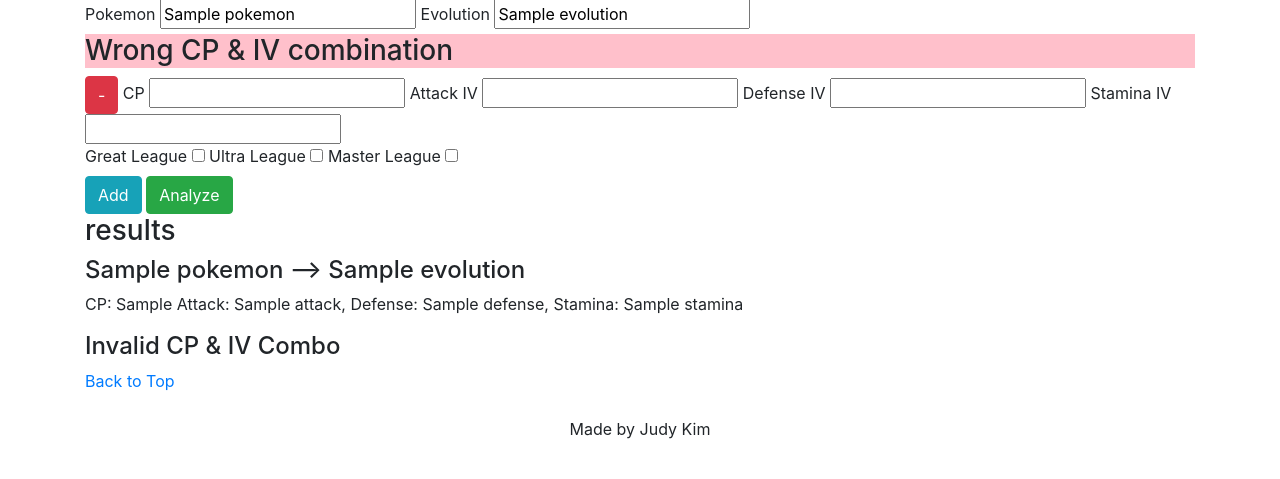
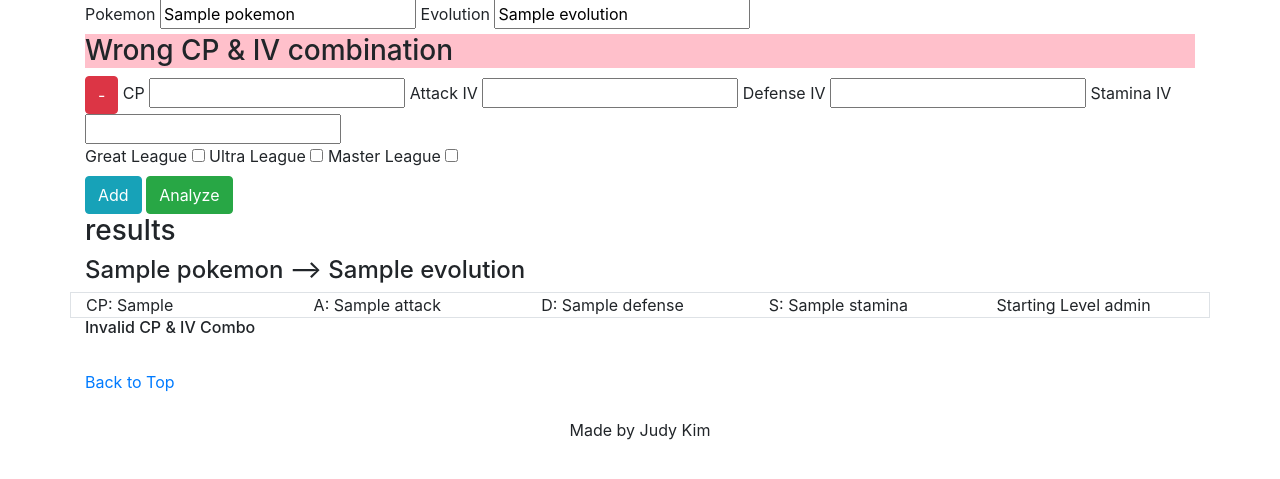
Before and after one commit to kimjudyh/pogo_pvp_fullstack, a Django app: template pvp_app/templates/home.html in a window 1280 px wide. Shown: the part 141-620 px from the top of the page. Run offline with Django 3.2, Linux system fonts and the light colour scheme; the template is opened without the code that fills it: most values are stand-ins (such as "Sample title", 1, 10 or a date in 2020); some libraries are stand-ins or nearby versions.

Commit message:
organized results into tables

```diff
--- a/pvp_app/templates/home.html
+++ b/pvp_app/templates/home.html
@@ -89,48 +89,72 @@
     {% if pokemon %}
       <h4>{{ pokemon }} --> {{ evolution }}</h4>
       {% for result in results %}
-        <p>
-          CP: {{ result.inputs.cp }} Attack: {{ result.inputs.attack }}, Defense: {{ result.inputs.defense }}, Stamina: {{ result.inputs.stamina }}
-        </p>
+        <div class="row border">
+          <div class="col">CP: {{ result.inputs.cp }}</div>
+          <div class="col">A: {{ result.inputs.attack }}</div>
+          <div class="col">D: {{ result.inputs.defense }}</div>
+          <div class="col">S: {{ result.inputs.stamina}}</div>
+          <div class="col">Starting Level {{ result.power_up.GL.starting_level }}</div>
+        </div>
+        <!-- <div class="row border">
+          <div class="col">{{ result.inputs.cp }}</div>
+          <div class="col">{{ result.inputs.attack }}</div>
+          <div class="col">{{ result.inputs.defense }}</div>
+          <div class="col">{{ result.inputs.stamina }}</div>
+          <div class="col">{{ result.power_up.GL.starting_level }}</div>
+        </div> -->
         {% if not result.inputs.is_valid %}
-          <h4>Invalid CP & IV Combo</h4>
+          <h6>Invalid CP & IV Combo</h4>
         {% else %}
+          <div class="row border">
+            <div class="col">League</div>
+            <div class="col">Rank</div>
+            <div class="col">Best CP</div>
+            <div class="col">Best Level</div>
+            <div class="col">Starting CP</div>
+            <div class="col">Power Ups</div>
+            <div class="col">Stardust</div>
+            <div class="col">Candy</div>
+          </div>
           {% if analyze_GL %}
-          {{analyze_GL}}
-            <p>
-              GL rank: {{ result.stats.GL.rank }}
-            </p>
-            <p>
-              stat product: {{ result.stats.GL.stat_product }}
-            </p>
-            <p>% of Max: {{ result.stats.GL.percent_of_max }}</p>
-            <p>cp 1500: {{ result.power_up.GL.cp_1500  }}</p>
-            <p>power ups: {{ result.power_up.GL.power_up_count }}</p>
-            <br/>
+          <div class="row border">
+            <div class="col">GL</div>
+            <div class="col">{{ result.stats.GL.rank }}</div>
+            <div class="col">{{ result.power_up.GL.cp_1500 }}</div>
+            <div class="col">{{ result.power_up.GL.level_1500 }}</div>
+            <div class="col">{{ result.power_up.GL.starting_cp }}</div>
+            <div class="col">{{ result.power_up.GL.power_up_count }}</div>
+            <div class="col">{{ result.power_up.GL.stardust_cost }}</div>
+            <div class="col">{{ result.power_up.GL.candy_cost }}</div>
+          </div>
           {% endif %}
           {% if analyze_UL %}
-          {{analyze_UL}}
-            <p>
-              UL rank: {{ result.stats.UL.rank }}
-            </p>
-            <p>
-              stat product: {{ result.stats.UL.stat_product }}
-            </p>
-            <p>
-              cp 2500: {{ result.power_up.UL.cp_2500}}
-            </p>
+          <div class="row border">
+            <div class="col">UL</div>
+            <div class="col">{{ result.stats.UL.rank }}</div>
+            <div class="col">{{ result.power_up.UL.cp_2500 }}</div>
+            <div class="col">{{ result.power_up.UL.level_2500 }}</div>
+            <div class="col">{{ result.power_up.GL.starting_cp }}</div>
+            <div class="col">{{ result.power_up.UL.power_up_count }}</div>
+            <div class="col">{{ result.power_up.UL.stardust_cost }}</div>
+            <div class="col">{{ result.power_up.UL.candy_cost }}</div>
+          </div>
 
           {% endif %}
           {% if analyze_ML %}
-          {{analyze_ML}}
-            <p>
-              ML rank: {{ result.stats.ML.rank }}
-            </p>
-            <p>
-              max cp: {{ result.power_up.ML.cp_max }}
-            </p>
+          <div class="row border">
+            <div class="col">ML</div>
+            <div class="col">{{ result.stats.ML.rank }}</div>
+            <div class="col">{{ result.power_up.ML.cp_max }}</div>
+            <div class="col">{{ result.power_up.ML.level_max }}</div>
+            <div class="col">{{ result.power_up.GL.starting_cp }}</div>
+            <div class="col">{{ result.power_up.ML.power_up_count }}</div>
+            <div class="col">{{ result.power_up.ML.stardust_cost }}</div>
+            <div class="col">{{ result.power_up.ML.candy_cost }}</div>
+          </div>
           {% endif %}
         {% endif %}
+        <br/>
       {% endfor %}
     {% endif %}
   </div>
```
